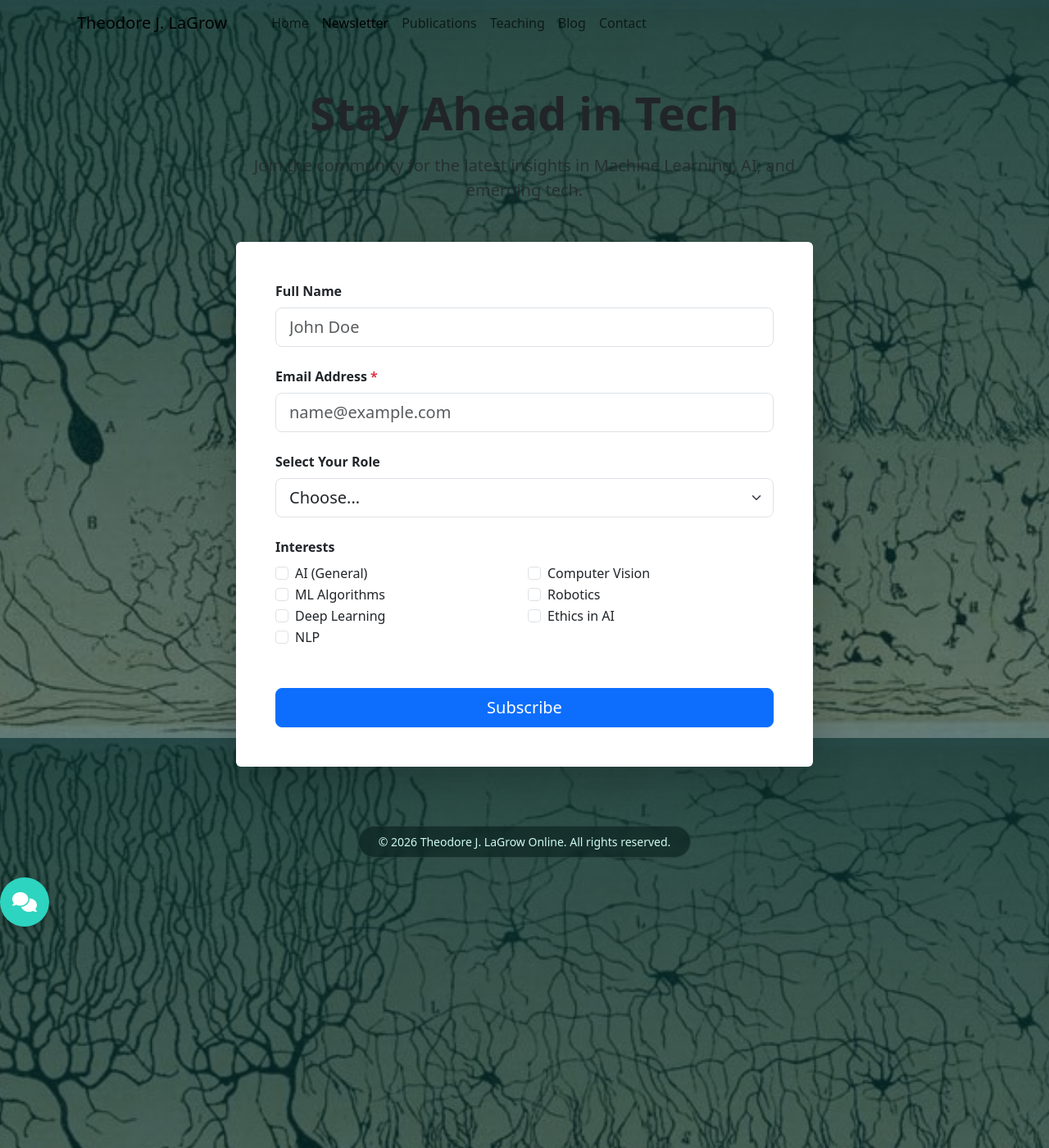
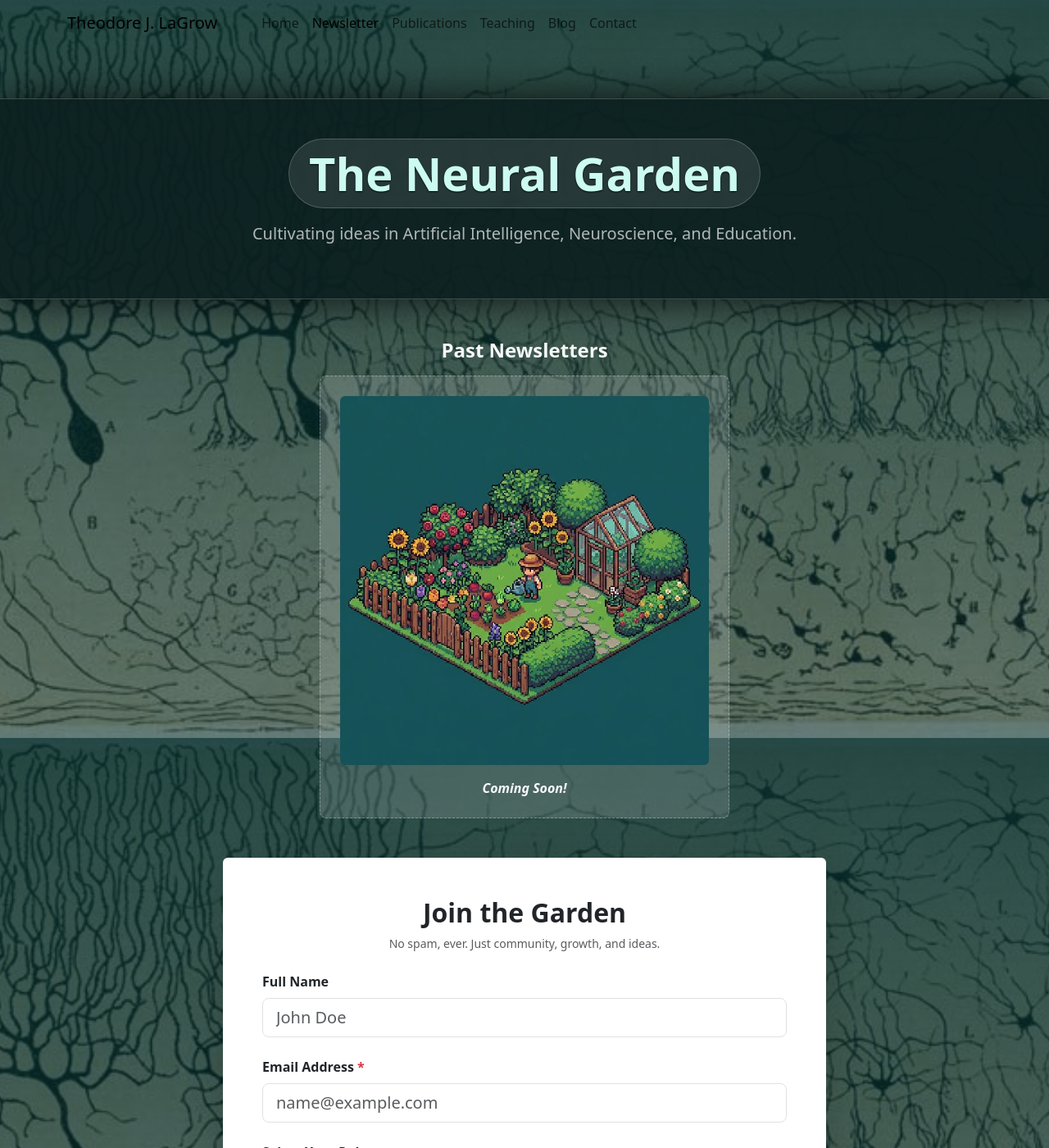
Before and after one commit to tjlagrow/tjlagrow.github.io, a Jekyll site: the page built from _pages/newsletter.html, in a window 1280 px wide and 1400 px high. Shown: the whole window at 82% size. Built offline with Jekyll 4.4.1, drawn with Linux system fonts in a browser that asks for light colours; nearby versions of some CDN libraries; a style sheet for code colours, icons or effects is not loaded.

Commit message:
updating parts

```diff
--- a/_pages/newsletter.html
+++ b/_pages/newsletter.html
@@ -3,22 +3,42 @@ layout: default
 title: Newsletter
 permalink: /newsletter/
 description: "Stay Ahead in Tech: Machine Learning & AI Newsletter"
+full_width: true
 ---
 
-<div class="container my-5">
+<!-- HEADER BANNER -->
+<section class="glass-banner py-5 mb-5">
+  <div class="container text-center">
+    <div class="title-box mb-3">
+      <h1 class="display-4 fw-bold mb-0" style="color: #ccfbf1;">The Neural Garden</h1>
+    </div>
+    <p class="lead text-info opacity-75">Cultivating ideas in Artificial Intelligence, Neuroscience, and Education.</p>
+  </div>
+</section>
+
+<div class="container mb-5">
   <div class="row justify-content-center">
     <div class="col-lg-8">
 
-      <!-- HEADER -->
+      <!-- PAST NEWSLETTERS (Coming Soon) -->
       <div class="text-center mb-5">
-        <h1 class="display-4 fw-bold mb-3">Stay Ahead in Tech</h1>
-        <p class="lead text-muted">Join the community for the latest insights in Machine Learning, AI, and emerging
-          tech.</p>
+        <h3 class="h4 fw-bold text-light mb-3">Past Newsletters</h3>
+        <div class="p-4 rounded-3 d-inline-block"
+          style="background: rgba(255,255,255,0.15); border: 1px dashed rgba(255,255,255,0.3); max-width: 800px;">
+          <img src="/assets/images/garden_pixel_art.png" alt="Neural Garden Pixel Art" class="img-fluid rounded mb-3"
+            style="image-rendering: pixelated; width: 100%; max-height: 450px; object-fit: cover;">
+          <p class="mb-0 text-light fw-bold fst-italic">Coming Soon!</p>
+        </div>
       </div>
 
       <!-- FORM CARD -->
       <div class="card shadow-lg border-0 glass overflow-hidden">
         <div class="card-body p-4 p-md-5">
+
+          <div class="text-center mb-4">
+            <h2 class="fw-bold mb-2">Join the Garden</h2>
+            <p class="text-muted small">No spam, ever. Just community, growth, and ideas.</p>
+          </div>
 
           <form id="newsletter-form"
             action="https://docs.google.com/forms/d/e/1FAIpQLSfBmeW8cXwmdtFsoklqFzIDuMIyyJn1Z90Jkcaz4Cc6RyPdVw/formResponse"
```
Also changed, not shown: index.html (+4 -4 lines), assets/images/garden_pixel_art.png (added), 1 other file.
